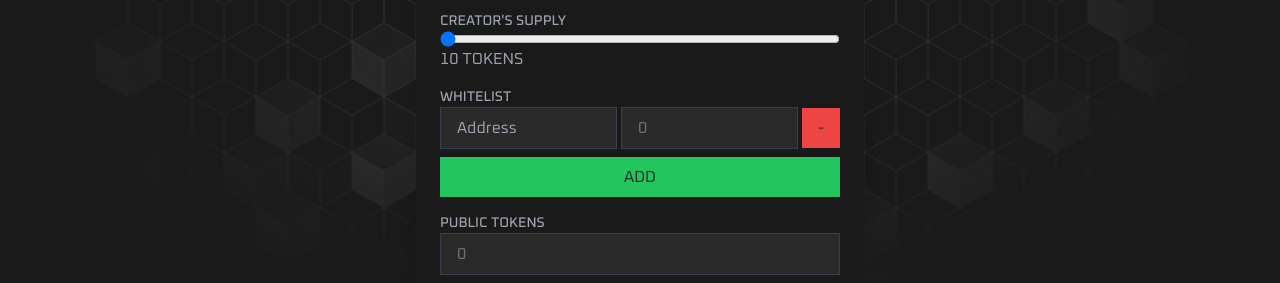
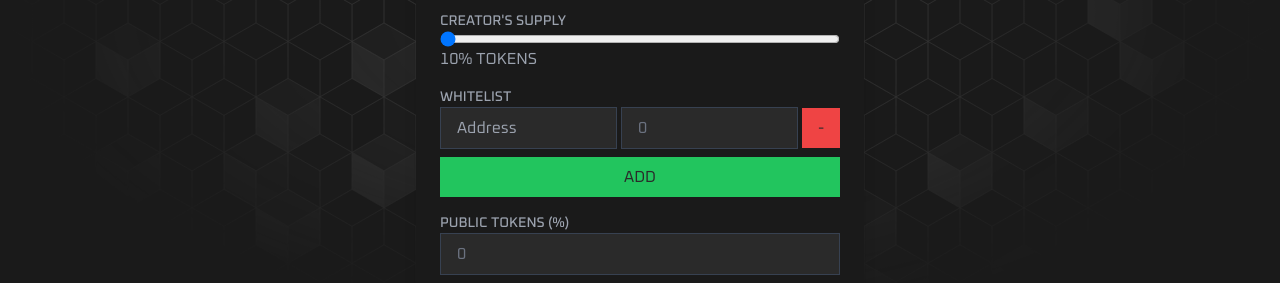
Before and after one commit to namanthanki/NoRug, a React (Vite) app in the folder app/: page /create in a window 1280 px wide. Both pictures are taken after a click on the button "NEXT". Shown: the part 382-665 px from the top of the page. Built offline with nearby package versions, Linux system fonts and the light colour scheme.

Commit message:
README added

```diff
--- a/app/src/components/CreateLaunchPool.jsx
+++ b/app/src/components/CreateLaunchPool.jsx
@@ -94,7 +94,7 @@ const LaunchPoolForm = () => {
                                 <div className="mb-4">
                                     <label className={labelStyle}>CREATOR'S SUPPLY</label>
                                     <input type="range" min="10" max="50" value={creatorSupply} onChange={e => setCreatorSupply(Number(e.target.value))} className="w-full" />
-                                    <span className="text-gray-400 mt-8">{creatorSupply} TOKENS</span>
+                                    <span className="text-gray-400 mt-8">{creatorSupply}% TOKENS</span>
                                 </div>
 
                                 <div className="mb-4">
@@ -109,7 +109,7 @@ const LaunchPoolForm = () => {
                                     <button type="button" onClick={handleAddWhitelist} className="py-2 px-4 w-full text-[#2a2a2a] bg-green-500 ">ADD</button>
                                 </div>
                                 <div className="mb-4">
-                                    <label className={labelStyle}>PUBLIC TOKENS</label>
+                                    <label className={labelStyle}>PUBLIC TOKENS (%)</label>
                                     <input type="number" value={publicTokens} readOnly className={formStyle} />
                                 </div>
                                 <div className="w-full flex">
```
Also changed, not shown: 1 other file (tests, documents, lock files or other folders).
